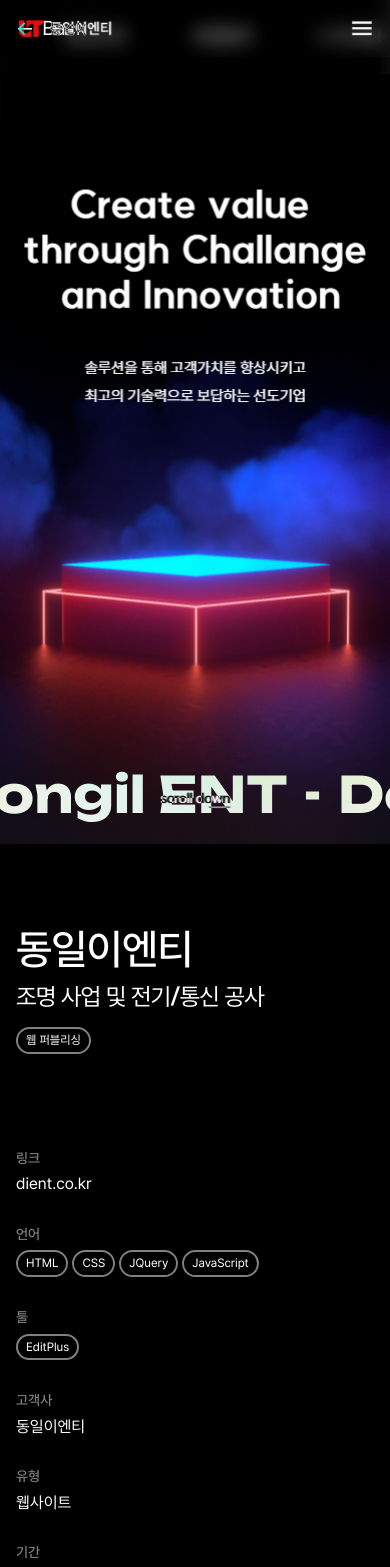
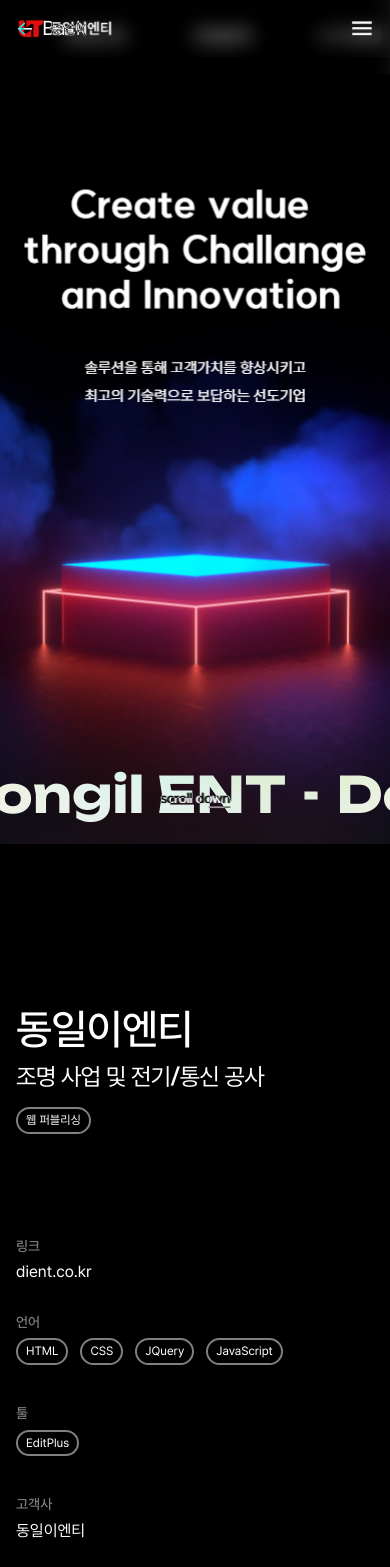
Before and after one commit to asksa1256/sd-portfolio-website, a Next.js app: page /project/2 in a window 390 px wide. Shown: the top 1567 px of the page. Built offline with nearby package versions, Linux system fonts and the light colour scheme.

Commit message:
상세 - ImageContainer 리팩토링

```diff
--- a/src/animation.js
+++ b/src/animation.js
@@ -14,6 +14,27 @@ export const Container = {
       staggerChildren: 0.2,
       duration: 1,
     }
+  },
+  slideLeft: {
+    x: "100%",
+    transition: {
+      duration: 1,
+      ease: [ 0.56, 0.49, 0.17, 0.81 ]
+    }
+  },
+  slideRight: {
+    x: "-100%",
+    transition: {
+      duration: 1,
+      ease: [ 0.56, 0.49, 0.17, 0.81 ]
+    }
+  },
+  zoomOut: {
+    scale: [1.5, 1],
+    transition: {
+      duration: 1,
+      ease: [ 0.18, 0.25, 0.17, 1.00 ],
+    }
   }
 }
 
--- a/src/app/globals.css
+++ b/src/app/globals.css
@@ -382,23 +382,25 @@ h3 {
   object-fit: cover;
 }
 
+.imgContainer {
+  display: flex;
+  margin: 200px 0;
+}
+
+.imgContainer:nth-of-type(odd) {
+  justify-content: flex-start;
+  padding-left: 10%;
+}
+
+.imgContainer:nth-of-type(even) {
+  justify-content: flex-end;
+  padding-right: 10%;
+}
+
 .imgWrap {
   position: relative;
-  display: flex;
-  flex-shrink: 0;
-  width: 100%;
-  height: 80%;
-}
-
-.imgWrap figure {
-  width: 70% !important;
-  object-fit: contain;
-  border-radius: 20px;
+  display: inline-block;
   overflow: hidden;
-}
-
-.imgWrap figure img {
-  object-fit: contain;
 }
 
 .imgWrap .altText {
@@ -421,11 +423,22 @@ h3 {
   opacity: 1;
 }
 
+.imgLayer {
+  position: absolute;
+  left: 0;
+  top: 0;
+  width: 100%;
+  height: 100%;
+  background: #000;
+  z-index: 1;
+  pointer-events: none;
+}
+
 .previewDesktop {
   position: relative;
   width: 1440px;
   height: 700px;
-  margin: 0 auto;
+  margin: 120px auto;
   border-radius: 8px;
   aspect-ratio: 16/9;
 	pointer-events: none;
@@ -438,11 +451,14 @@ h3 {
 
 .responsiveWrap {
   display: flex;
+  height: 100vh;
   margin-top: 100px;
 }
 
 .responsiveWrap > div {
+  display: flex;
   width: 50%;
+  height: 100%;
 }
 
 .responsiveWrap .contentTitle {
@@ -601,6 +617,13 @@ h3 {
 /***************************
   반응형
 ****************************/
+@media (max-width: 1500px) {
+  .previewDesktop {
+    width: 90%;
+    height: 44vw;
+  }
+}
+
 @media (max-width: 1440px) {
   h2 {
     font-size: 64px;
@@ -610,6 +633,63 @@ h3 {
 @media (max-width: 1366px) {
   h2 {
     font-size: 56px;
+  }
+
+  .detailTitle {
+    font-size: 60px;
+  }
+
+  .detailSubTitle {
+    margin-bottom: 16px;
+    font-size: 40px;
+  }
+
+  .detailContent {
+    padding: 80px;
+  }
+
+  .detailList .left {
+    padding-right: 60px;
+  }
+
+  .chip {
+    margin: 0 8px 8px 0;
+  }
+
+  .chip + .chip {
+    margin-left: 0;
+  }
+
+  .detailContent .detailList .phrase {
+    width: 100%;
+    font-size: 20px;
+  }
+
+  .contentTitle {
+    font-size: 42px;
+  }
+
+  .contentSubTitle {
+    width: 70%;
+    font-size: 40px;
+    line-height: 1.4;
+  }
+
+  .responsiveWrap {
+    flex-direction: column;
+    margin-bottom: 200px;
+  }
+
+  .responsiveWrap > div {
+    width: 100%;
+  }
+
+  .responsiveWrap .detailContent {
+    padding: 80px 16px;
+  }
+
+  .previewMobile {
+    margin: 160px auto;
   }
 }
 
@@ -633,6 +713,10 @@ h3 {
 
   .marquee p {
     font-size: 50px;
+  }
+
+  .detailContent.detailSummary {
+    margin-top: 80px;
   }
 
   .detailTitle {
@@ -674,7 +758,16 @@ h3 {
 
   .detailContent {
     flex-wrap: wrap;
-    padding: 80px 16px;
+    padding: 0 16px;
+  }
+
+  .detailContent .detailList .phrase {
+    font-size: 20px;
+  }
+
+  .detailContent .detailList .left,
+  .detailContent .detailList .right {
+    margin-bottom: 100px;
   }
 
   .contentTitle {
@@ -692,19 +785,44 @@ h3 {
     font-size: 16px;
   }
 
-  .bg {
-    justify-content: flex-start;
-    padding: 0 16px;
-    overflow-x: auto;
-  }
-
   .previewMobile + .previewMobile {
     margin-left: 16px;
   }
 
   .previewDesktop {
-    width: 88%;
-    height: 20%;
+    width: 95%;
+    height: 40%;
+  }
+
+  .imgContainer:nth-of-type(odd) {
+    justify-content: center;
+    padding-left: 0;
+  }
+
+  .imgContainer:nth-of-type(even) {
+    justify-content: center;
+    padding-right: 0;
+  }
+
+  .imgWrap {
+    width: 80%;
+    margin: 0 auto;
+  }
+
+  .imgWrap img {
+    width: 100%;
+    object-fit: contain;
+  }
+
+  .pages {
+    flex-direction: column;
+  }
+
+  .pages .prev,
+  .pages .next {
+    width: 100%;
+    padding: 48px 0;
+    font-size: 20px;
   }
 }
 
@@ -726,14 +844,13 @@ h3 {
     margin-right: 16px;
   }
 
-  .bg {
-    background-size: cover;
-    background-attachment: initial;
-    background-position: center;
+  .detailList .right {
+    margin-top: 100px;
   }
 
-  .detailList .right {
-    margin-top: 100px;
+  .detailContent {
+    flex-wrap: wrap;
+    padding: 80px 16px;
   }
 
   .detailContent .detailList .phrase {
@@ -745,22 +862,16 @@ h3 {
     font-size: 16px;
   }
 
-  .responsiveWrap {
-    flex-direction: column;
+  .previewDesktop {
+    width: 92%;
+    height: 22%;
   }
 
-  .responsiveWrap > div {
-    width: 100%;
+  .imgContainer {
+    margin: 0;
   }
 
-  .pages {
-    flex-direction: column;
-  }
-
-  .pages .prev,
-  .pages .next {
-    width: 100%;
-    padding: 48px 0;
-    font-size: 20px;
+  .imgWrap {
+    width: 92%;
   }
 }
```
Also changed, not shown: src/app/project/1/page.jsx (+74 -72 lines), public/images/hi5-3.JPG (deleted), public/images/hi5-3.png (added).
